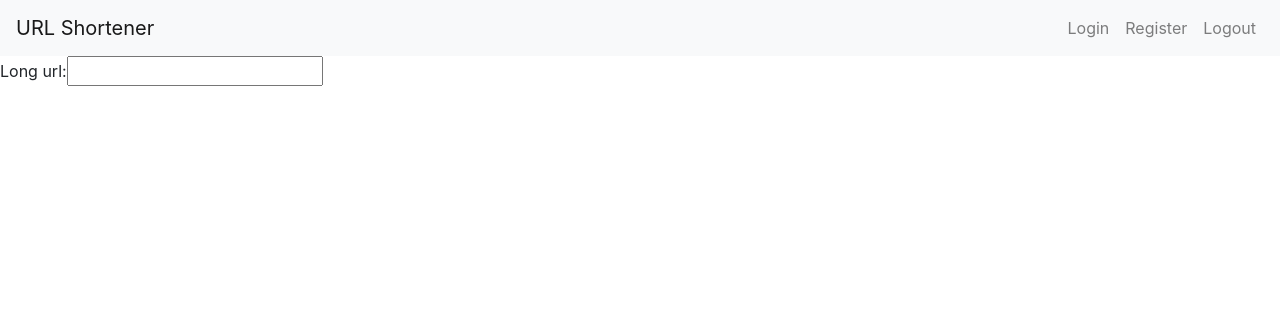
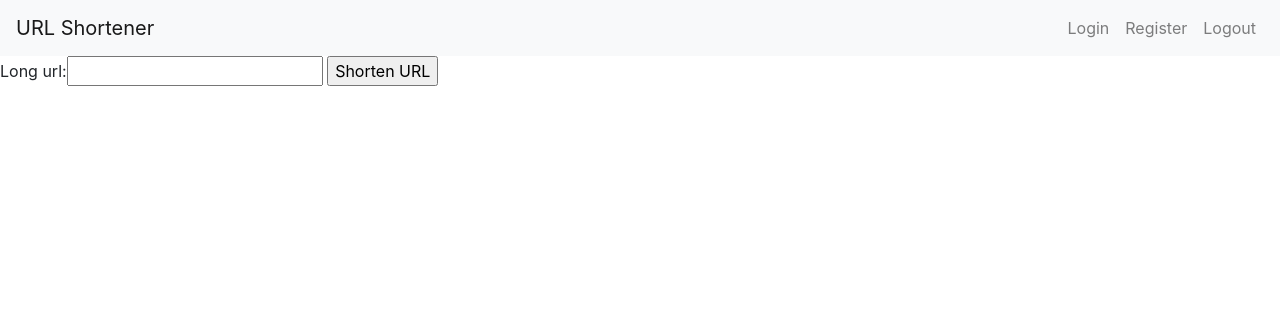
Before and after one commit to steview-d/url-shortener, a Django app: page / in a window 1280 px wide. Shown: the top 316 px of the page. Run offline with Django 3.2, Linux system fonts and the light colour scheme.

Commit message:
Capture form in view and add url to db

```diff
--- a/short_url/views.py
+++ b/short_url/views.py
@@ -8,6 +8,12 @@ def index(request):
 
     url_form = UrlObjectForm()
 
+    if 'shorten-url-form' in request.POST:
+
+        form = UrlObjectForm(request.POST)
+        print(form)
+        form.save()
+
     context = {'url_form': url_form, }
 
     return render(request, "index.html", context)
--- a/templates/index.html
+++ b/templates/index.html
@@ -6,6 +6,10 @@
 
 {% include 'components/nav.html' %}
 
+<form method="POST">
+{% csrf_token %}
 {{ url_form }}
+<input type="submit" value="Shorten URL" name="shorten-url-form" class="">
+</form>
 
 {% endblock %}
```
